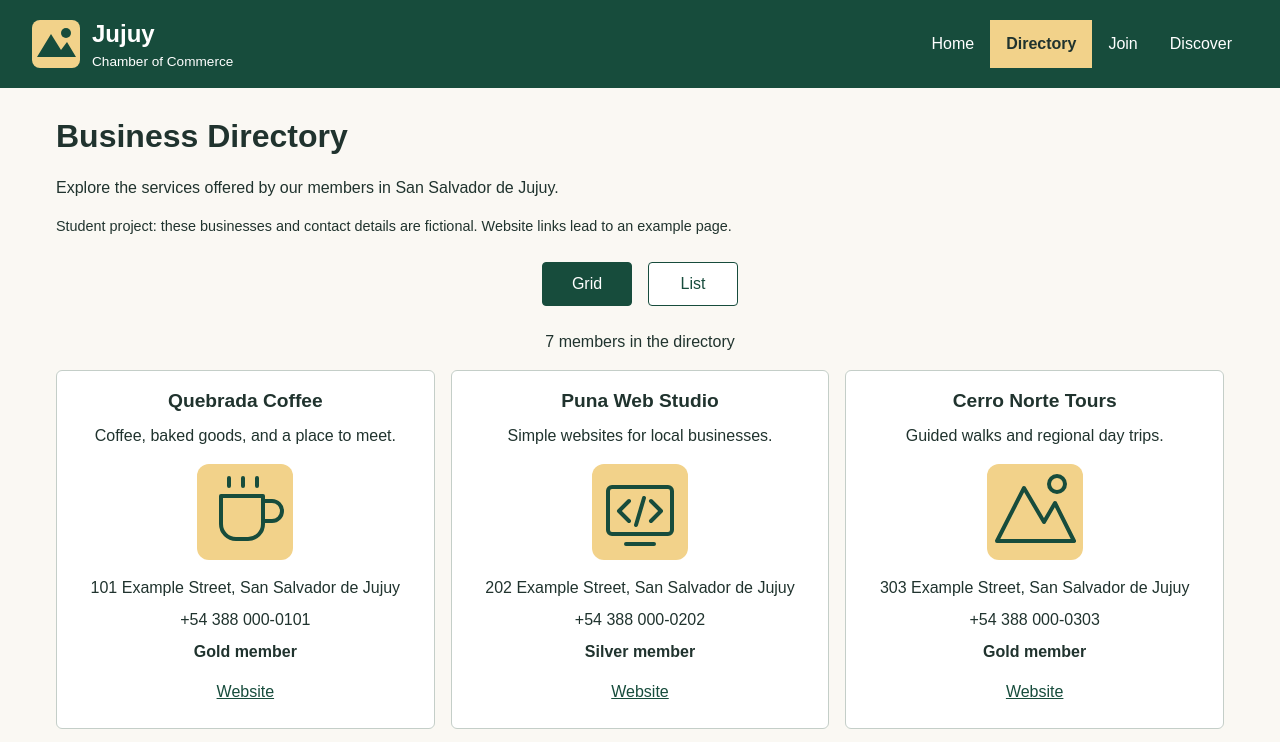
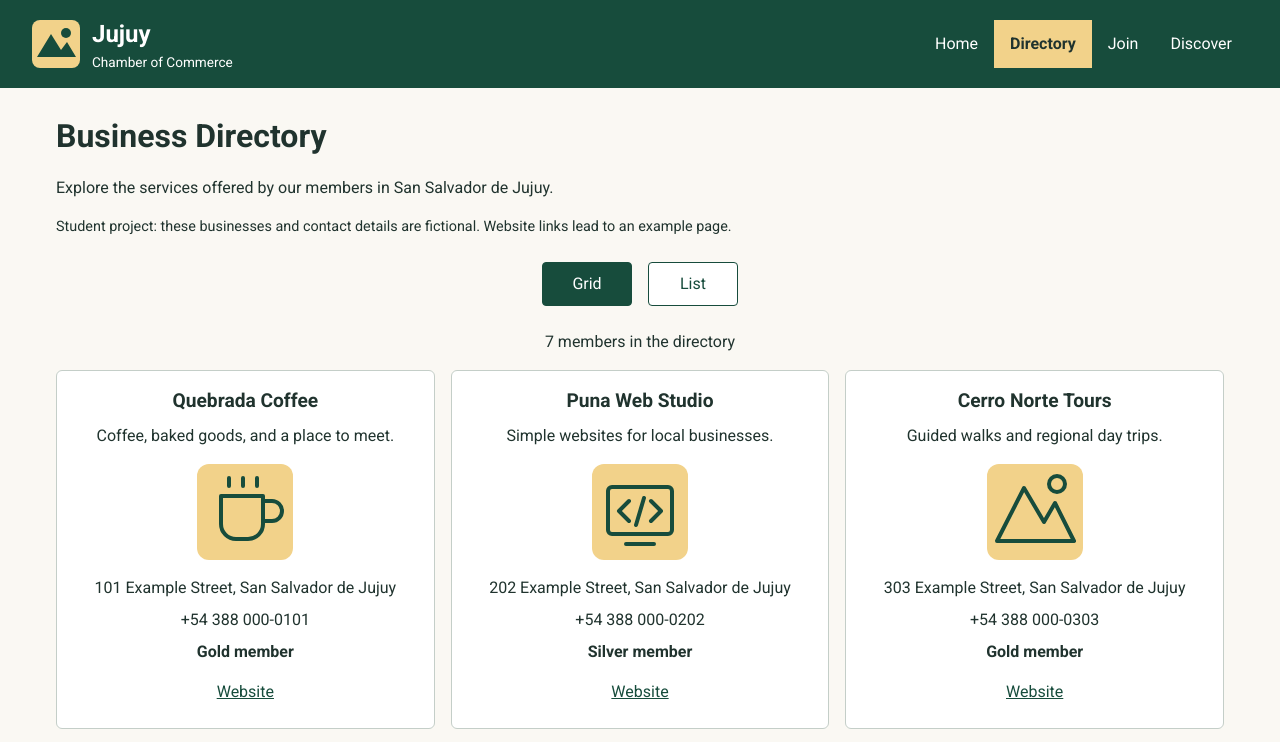
Before and after one commit to eze01061985/wdd231, a plain HTML site: page chamber/directory.html in a window 1280 px wide. Shown: the top 742 px of the page. Drawn offline with Linux system fonts and the light colour scheme.

Commit message:
Add Google Fonts required by course audit

```diff
--- a/chamber/directory.html
+++ b/chamber/directory.html
@@ -12,6 +12,9 @@
   <meta property="og:type" content="website">
   <title>Business Directory | Jujuy Chamber of Commerce</title>
   <link rel="icon" href="favicon.ico">
+  <link rel="preconnect" href="https://fonts.googleapis.com">
+  <link rel="preconnect" href="https://fonts.gstatic.com" crossorigin>
+  <link href="https://fonts.googleapis.com/css2?family=Roboto:wght@400;700&display=swap" rel="stylesheet">
   <link rel="stylesheet" href="styles/normalize.css">
   <link rel="stylesheet" href="styles/small.css">
   <link rel="stylesheet" href="styles/larger.css">
--- a/chamber/styles/small.css
+++ b/chamber/styles/small.css
@@ -4,7 +4,7 @@
 
 body {
   margin: 0;
-  font-family: Arial, sans-serif;
+  font-family: 'Roboto', Arial, sans-serif;
   line-height: 1.5;
   color: #20332e;
   background-color: #faf8f3;
```
Also changed, not shown: 1 other file.
